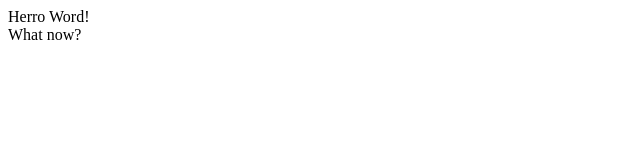
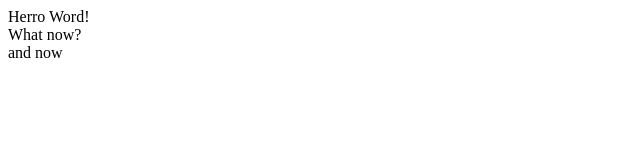
Before and after one commit to kball8000/kball8000.github.io, a plain HTML site: page index.html in a window 1280 px wide. Shown: the full height of the page, 0-640 px from the left. Drawn offline with Linux system fonts and the light colour scheme.

Commit message:
Another codeenvy additionn

```diff
--- a/index.html
+++ b/index.html
@@ -5,5 +5,8 @@
   Herro Word!
   <div>
    What now?</div>
+  <div>
+   and now
+   </div>
  </body>
 </html>
```
